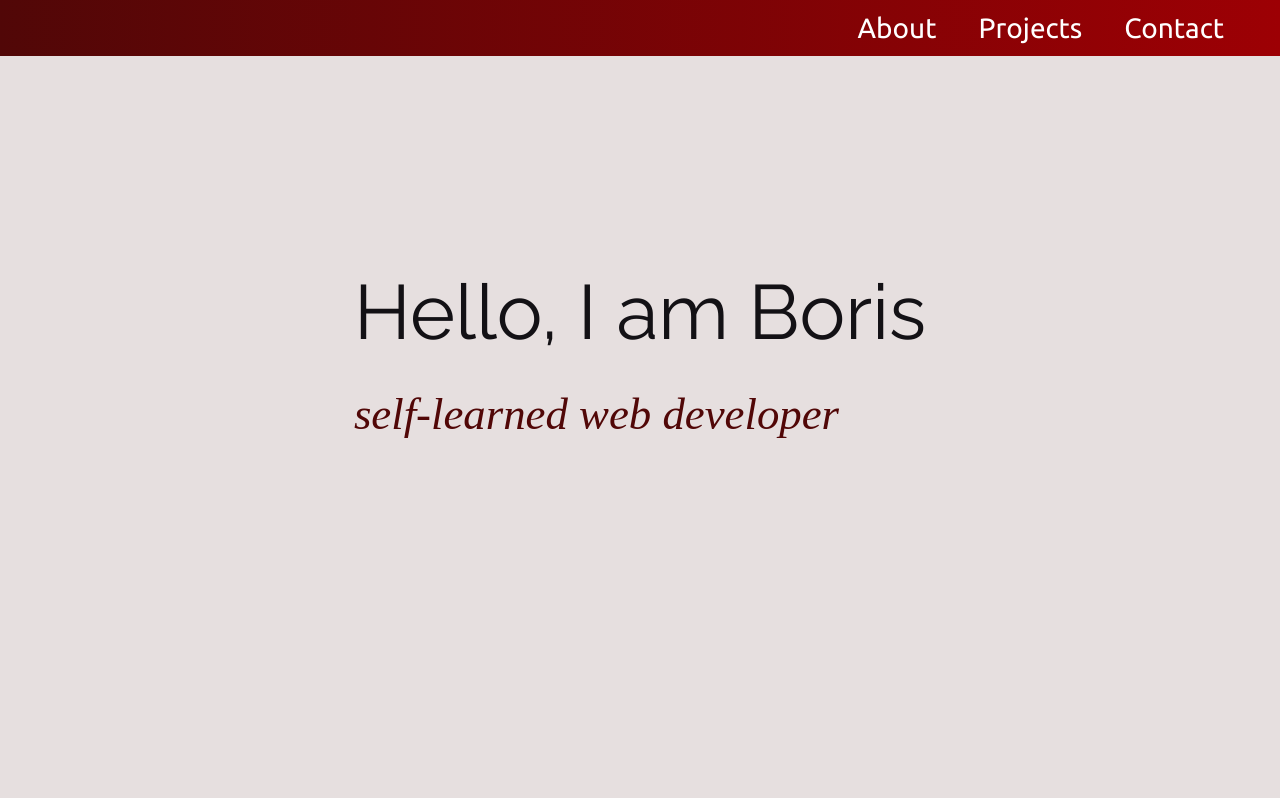
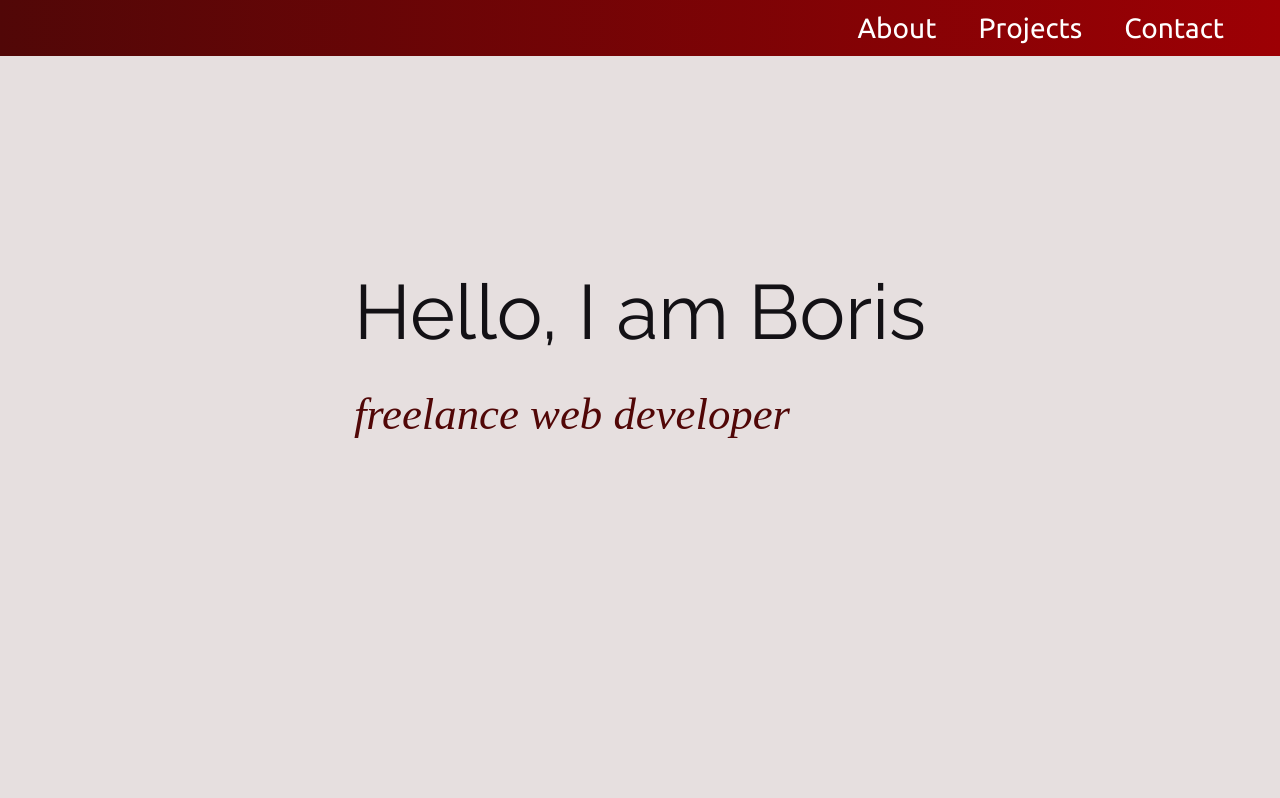
Before and after one commit to Yamanoborisu/Portfolio_page, a plain HTML site: page index.html in a window 1280 px wide. Shown: the top 798 px of the page. Drawn offline with Linux system fonts and the light colour scheme.

Commit message:
change welcome text

```diff
--- a/index.html
+++ b/index.html
@@ -40,7 +40,7 @@
 		<div class="invisible_top"></div>
 		<div class="welcome_wrapper">
 			<h1>Hello, I am Boris</h1>
-			<p>self-learned web developer</p>
+			<p>freelance web developer</p>
 		</div>
 
 		<div id="projects_link"></div>
```
